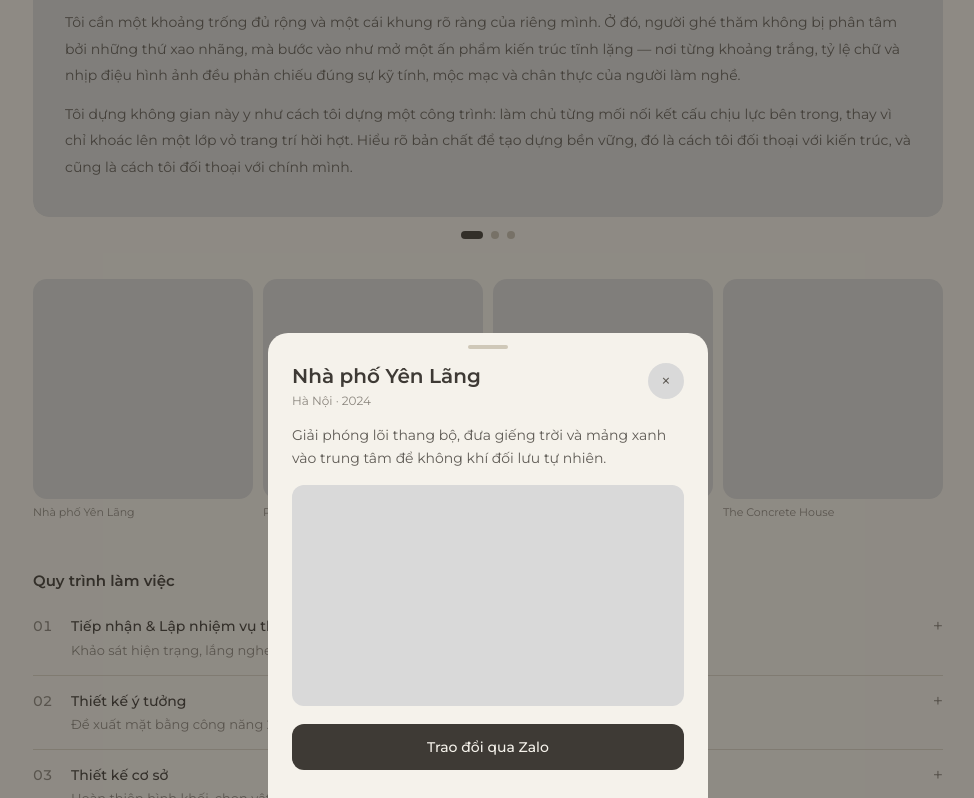
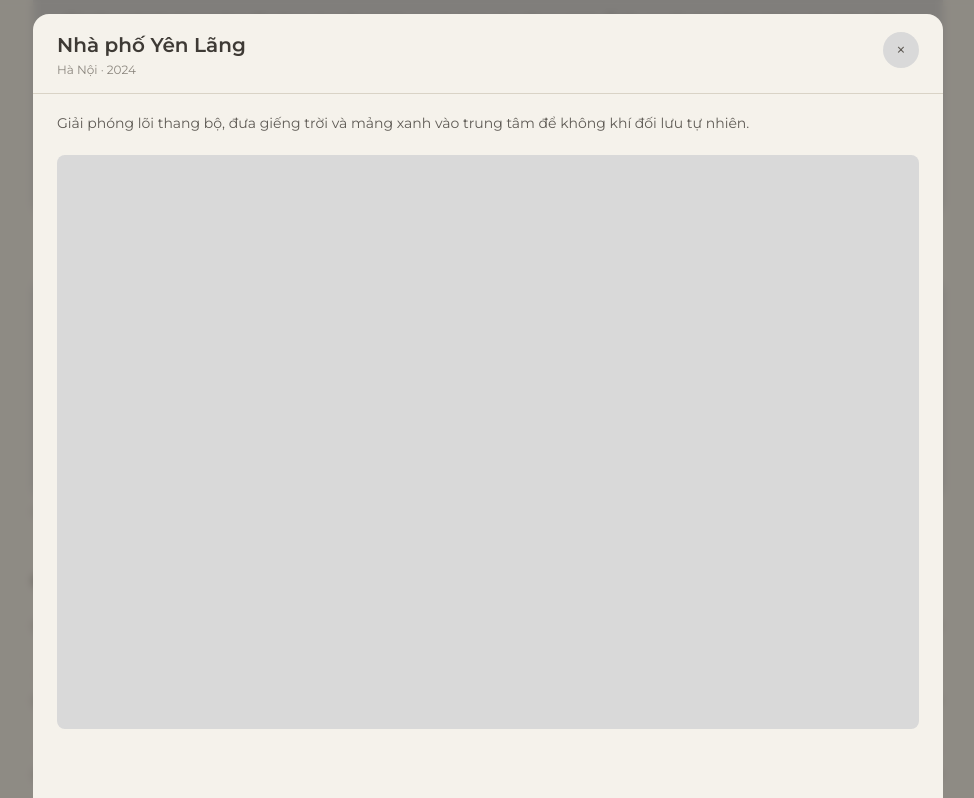
Before and after one commit to ukiosp2020-crypto/whyhow-web, a plain HTML site: page index.html in a window 1280 px wide. Both pictures are taken after a click on the button "Nhà phố Yên Lãng". Shown: the part 1070-1868 px from the top of the page, without its empty margins (152-1126 px from the left). Drawn offline with Linux system fonts and the light colour scheme.

Commit message:
Add files via upload

```diff
--- a/index.html
+++ b/index.html
@@ -83,21 +83,22 @@ footer{margin-top:56px;padding-top:28px;border-top:1px solid var(--line);text-al
 .ct p{color:var(--ink2)}
 .copy{margin-top:20px;font-size:11px;color:var(--ink2)}
 
-/* Bottom sheet */
-.bg{position:fixed;inset:0;z-index:50;background:rgba(40,36,31,.5);display:flex;align-items:flex-end;justify-content:center;opacity:0;visibility:hidden;transition:opacity .25s,visibility .25s}
+/* Cửa sổ album */
+.bg{position:fixed;inset:0;z-index:50;display:flex;justify-content:center;align-items:flex-end;background:rgba(40,36,31,.5);-webkit-backdrop-filter:blur(4px);backdrop-filter:blur(4px);opacity:0;visibility:hidden;transition:opacity .25s,visibility .25s}
 .bg.open{opacity:1;visibility:visible}
-.sheet{width:100%;max-width:440px;max-height:88vh;overflow-y:auto;background:var(--bg);border-radius:20px 20px 0 0;padding:12px 24px calc(28px + env(safe-area-inset-bottom,0px));transform:translateY(100%);transition:transform .3s cubic-bezier(.3,.8,.3,1)}
+.sheet{width:100%;max-width:910px;height:calc(100vh - 16px);height:calc(100dvh - 16px);display:flex;flex-direction:column;overflow:hidden;background:var(--bg);border-radius:16px 16px 0 0;transform:translateY(24px);transition:transform .3s cubic-bezier(.3,.8,.3,1)}
 .bg.open .sheet{transform:none}
-.grab{width:40px;height:4px;border-radius:4px;background:#CFC8B8;margin:0 auto 14px}
-.sh-top{display:flex;justify-content:space-between;align-items:flex-start;gap:12px}
-.sheet h3{font-size:20px;font-weight:600;color:var(--deep);line-height:1.3}
-.sheet .meta{font-size:12px;color:var(--ink2);margin-top:2px}
+.sh-head{flex:none;display:flex;justify-content:space-between;align-items:flex-start;gap:12px;padding:18px 24px 14px;border-bottom:1px solid var(--line)}
+.sheet h3{font-size:20px;font-weight:600;line-height:1.3;color:var(--deep)}
+.sheet .meta{margin-top:2px;font-size:12px;color:var(--ink2)}
 .x{flex:none;width:36px;height:36px;border-radius:50%;border:0;background:var(--block);font-size:18px;line-height:1}
-.sheet .desc{margin-top:14px}
-.pics{display:grid;grid-template-columns:1fr 1fr;gap:8px;margin-top:16px}
-.pics div{aspect-ratio:4/3;border-radius:12px}
-.pics div:first-child{grid-column:1/-1;aspect-ratio:16/9}
-.cta{display:block;margin-top:18px;padding:12px;border-radius:12px;background:var(--deep);color:var(--bg);text-align:center;text-decoration:none;font-weight:500}
+.sh-scroll{flex:1;min-height:0;overflow-y:auto;-webkit-overflow-scrolling:touch;overscroll-behavior:contain;padding:18px 24px calc(32px + env(safe-area-inset-bottom,0px))}
+.sheet .desc{margin-bottom:20px}
+.pic-i{margin:0 0 24px}
+.pic-i img,.pic-i .ph{display:block;width:100%;border-radius:8px;background:var(--block)}
+.pic-i img{height:auto;aspect-ratio:3/2;object-fit:cover}
+.pic-i .ph{aspect-ratio:3/2}
+.pic-i figcaption{margin-top:8px;font-size:12px;line-height:1.6;color:var(--ink2);white-space:pre-line}
 
 /* Quy trình dạng danh sách bấm được + popup */
 [hidden]{display:none!important}
@@ -252,17 +253,17 @@ footer{margin-top:56px;padding-top:28px;border-top:1px solid var(--line);text-al
   </div>
 </div>
 
-<!-- Bottom sheet -->
+<!-- Cửa sổ album -->
 <div class="bg" id="bg" aria-hidden="true">
   <div class="sheet" role="dialog" aria-modal="true" aria-labelledby="sh-t">
-    <div class="grab"></div>
-    <div class="sh-top">
+    <div class="sh-head">
       <div><h3 id="sh-t"></h3><p class="meta" id="sh-m"></p></div>
       <button class="x" id="sh-x" aria-label="Đóng">×</button>
     </div>
-    <p class="desc" id="sh-d"></p>
-    <div class="pics" id="sh-p"></div>
-    <a class="cta" id="sh-cta" hidden href="#" target="_blank" rel="noopener noreferrer">Trao đổi qua Zalo</a>
+    <div class="sh-scroll" id="sh-scroll">
+      <p class="desc" id="sh-d"></p>
+      <div id="sh-p"></div>
+    </div>
   </div>
 </div>
 
@@ -338,8 +339,21 @@ function initHero(list) {
   function open(k, from) {
     const a = ALBUMS[k];
     $('#sh-t').textContent = a.name; $('#sh-m').textContent = a.meta; $('#sh-d').textContent = a.desc;
+    $('#sh-d').hidden = !a.desc;
     const p = $('#sh-p'); p.innerHTML = '';
-    (a.photos.length ? a.photos : [a.cover]).forEach(u => { const d = document.createElement('div'); setBg(d, u); p.appendChild(d); });
+    let items = (a.photos || []).map(x => typeof x === 'string' ? {image: x} : x);
+    if (!items.length) items = [{image: a.cover || ''}];
+    items.forEach(it => {
+      const fig = document.createElement('figure'); fig.className = 'pic-i';
+      if (it.image) {
+        const im = new Image(); im.alt = it.caption || a.name; im.loading = 'lazy'; im.decoding = 'async';
+        im.addEventListener('load', () => { im.style.aspectRatio = 'auto'; im.style.objectFit = 'fill'; });
+        im.src = it.image; fig.appendChild(im);
+      } else { const d = document.createElement('div'); d.className = 'ph'; fig.appendChild(d); }
+      if (it.caption) { const c = document.createElement('figcaption'); c.textContent = it.caption; fig.appendChild(c); }
+      p.appendChild(fig);
+    });
+    $('#sh-scroll').scrollTop = 0;
     lastFocus = from; bg.classList.add('open'); bg.setAttribute('aria-hidden', 'false');
     document.body.classList.add('lock'); $('#sh-x').focus();
   }
@@ -391,8 +405,8 @@ function renderSocial(c) {
   box.innerHTML = on.map(x => `<a href="${esc(c[x.k].trim())}" target="_blank" rel="noopener noreferrer" aria-label="${x.n}">${x.svg ? `<svg viewBox="0 0 24 24">${x.svg}</svg>` : x.t}</a>`).join('');
   box.hidden = !on.length;
   const z = okLink(c.zalo);
-  $('#c-zalo').hidden = !z; $('#sh-cta').hidden = !z;
-  if (z) { const u = c.zalo.trim(); $('#c-zalo a').href = u; $('#c-zalo a').textContent = u.replace(/^https:\/\//, ''); $('#sh-cta').href = u; }
+  $('#c-zalo').hidden = !z;
+  if (z) { const u = c.zalo.trim(); $('#c-zalo a').href = u; $('#c-zalo a').textContent = u.replace(/^https:\/\//, ''); }
 }
 
 (async function () {
@@ -415,7 +429,7 @@ function renderSocial(c) {
   }
 
   if (albums && albums.albums && albums.albums.length) {
-    ALBUMS = albums.albums.map(a => ({name: a.name, meta: a.location, desc: a.description || '', cover: a.cover || '', photos: a.photos || []}));
+    ALBUMS = albums.albums.map(a => ({name: a.name, meta: a.location, desc: a.description || '', cover: a.cover || '', photos: (a.gallery || a.photos || []).map(x => typeof x === 'string' ? {image: x} : x)}));
     window.renderReel();
   }
 
```
